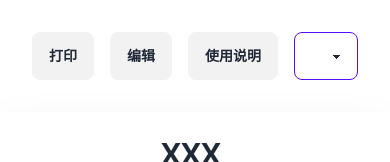
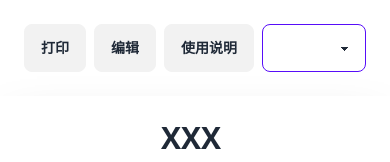
Before and after one commit to reeswell/resume-nuxt3, a Nuxt app: page / in a window 390 px wide. Shown: the top 162 px of the page. Built offline with nearby package versions, Linux system fonts and the light colour scheme.

Commit message:
fix: 兼容safari li 样式问题和优化移动端适配

```diff
--- a/assets/css/global.css
+++ b/assets/css/global.css
@@ -9,6 +9,9 @@
   }
   .list-disc li::marker {
     content: '';
+  }
+  .list-disc {
+    list-style-type: none;
   }
 
   .h2-title {
--- a/components/Header.vue
+++ b/components/Header.vue
@@ -27,8 +27,8 @@ function handleToggleContentEditable() {
 </script>
 
 <template>
-  <header class="p-4 flex justify-between gap-4 w-full">
-    <div class="p-4 flex gap-4">
+  <header class="p-2 sm:p-4 flex justify-between w-full">
+    <div class="p-4 flex sm:gap-4 gap-2">
       <button class="btn" @click="handlePrint()">
         打印
       </button>
```
